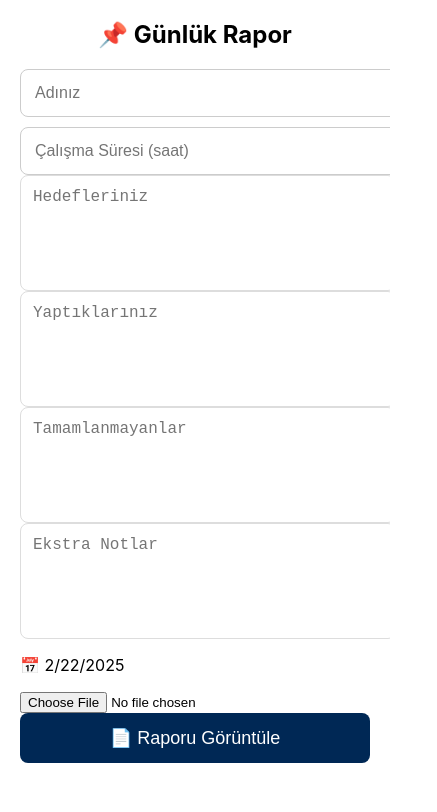
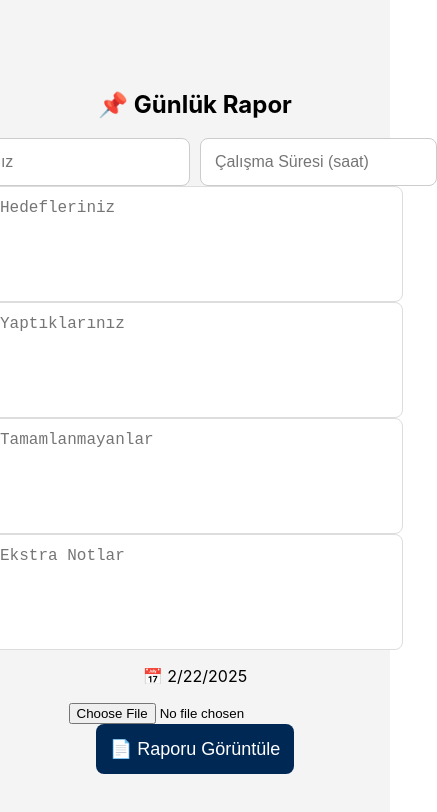
Before and after one commit to nazlinres01/report-app, a React (Create React App) app: page / in a window 390 px wide. Shown: the top 812 px of the page, 437 px wide, since content can reach past the window. Built offline with nearby package versions, Linux system fonts and the light colour scheme.

Commit message:
updated mobile design

```diff
--- a/src/pages/Home.jsx
+++ b/src/pages/Home.jsx
@@ -42,7 +42,6 @@ function Home() {
 
   return (
     <div style={styles.page}>
-      <div style={styles.container}>
       <h2 style={styles.title}>📌 Günlük Rapor</h2>
 
       <div style={styles.row}>
@@ -75,29 +74,19 @@ function Home() {
 
       <button onClick={handleClick} style={styles.button}>📄 Raporu Görüntüle</button>
     </div>
-    </div>
   );
 }
 
-// 🌟 TAM EKRAN MOBİL UYUM STİLLERİ
 const styles = {
   page: {
     width: "100vw",
     height: "100vh",
     display: "flex",
+    flexDirection: "column",
     alignItems: "center",
     justifyContent: "center",
     background: "#F4F4F4",
     padding: "0",
-  },
-  container: {
-    width: "100%",
-    height: "100%",
-    background: "white",
-    padding: "20px",
-    display: "flex",
-    flexDirection: "column",
-    overflowY: "auto",
   },
   title: {
     fontSize: "24px",
@@ -106,11 +95,13 @@ const styles = {
   },
   row: {
     display: "flex",
-    flexDirection: "column",
+    flexDirection: "row",
     gap: "10px",
+    width: "100%",
+    justifyContent: "center",
   },
   input: {
-    width: "100%",
+    flex: 1,
     padding: "14px",
     fontSize: "16px",
     borderRadius: "8px",
```
Lines whose indentation alone changed are shown as unchanged.
